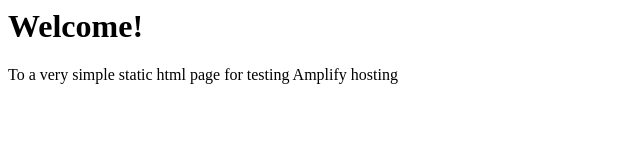
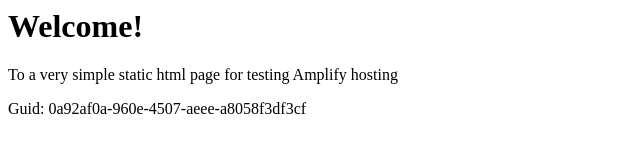
Before and after one commit to aws-aemilia-dub/Github-PR-Commit-Integration-Test-DoNotTouch-GithubWebhookPreviewCanaryTest-v1-prod-eu-west-1, a website: page src/index.html in a window 1280 px wide. Shown: the whole page, without its empty margins (0-640 px from the left). Drawn offline with Linux system fonts and the light colour scheme.

Commit message:
commit from integ tests

```diff
--- a/src/index.html
+++ b/src/index.html
@@ -1,3 +1,5 @@
+
+
 <html lang="en">
 
 <head>
@@ -10,6 +12,6 @@
 <body>
     <h1>Welcome!</h1>
     <p>To a very simple static html page for testing Amplify hosting</p>
-</body>
+    <p>Guid: 0a92af0a-960e-4507-aeee-a8058f3df3cf</p></body>
 
 </html>
```
